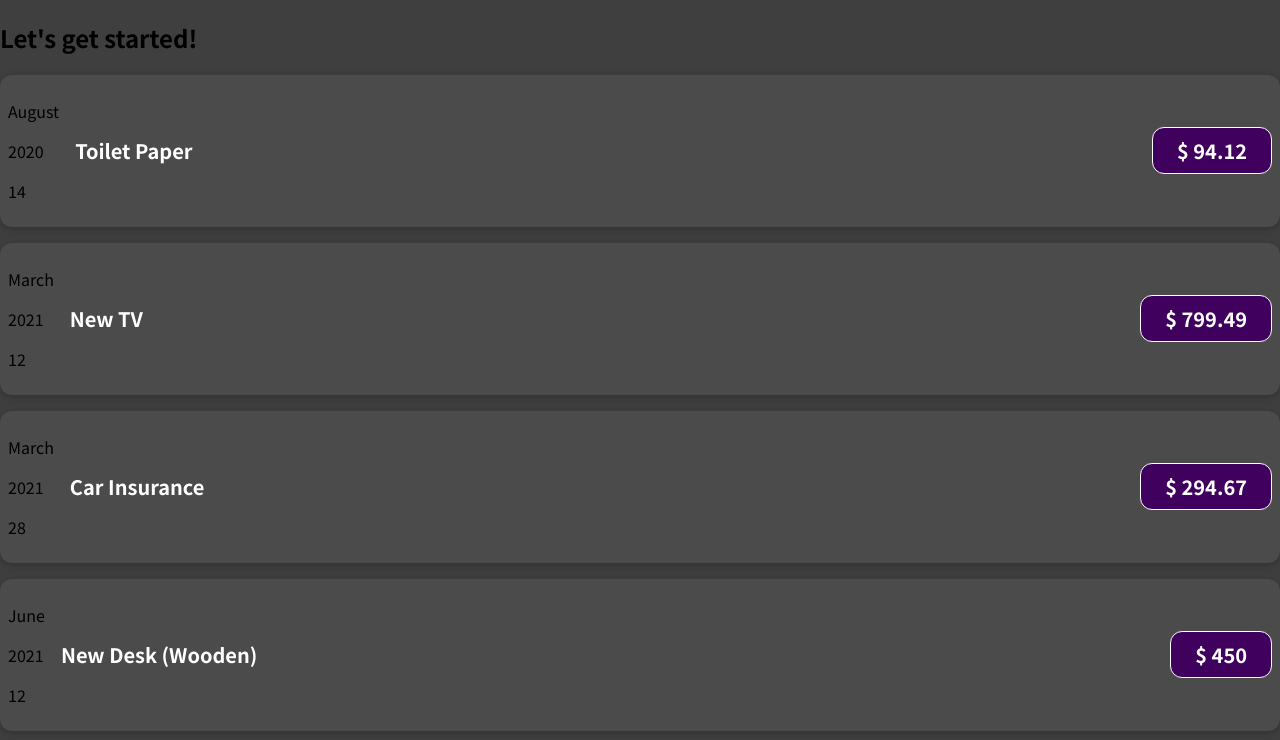
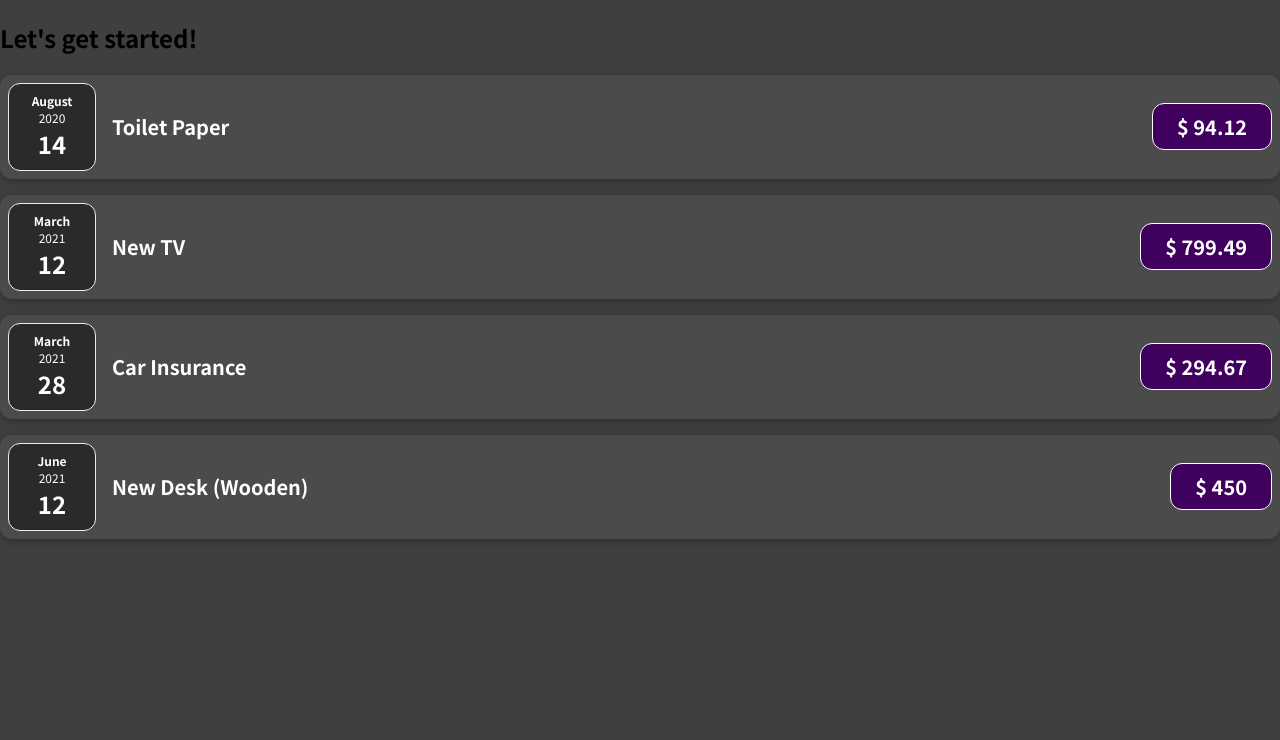
Before and after one commit to RZFalcore/udemy-react-course, a React (Create React App) app: page / in a window 1280 px wide. Shown: the top 740 px of the page. Built offline with nearby package versions, Linux system fonts and the light colour scheme.

Commit message:
added styling to ExpanseDate

```diff
--- a/src/components/ExpenseDate.css
+++ b/src/components/ExpenseDate.css
@@ -0,0 +1,26 @@
+.expense-date {
+    display: flex;
+    flex-direction: column;
+    width: 5.5rem;
+    height: 5.5rem;
+    border: 1px solid #ececec;
+    background-color: #2a2a2a;
+    color: white;
+    border-radius: 12px;
+    align-items: center;
+    justify-content: center;
+}
+
+.expense-date__month {
+    font-size: 0.75rem;
+    font-weight: bold;
+}
+
+.expense-date__year {
+    font-size: 0.75rem;
+}
+
+.expense-date__day {
+    font-size: 1.5rem;
+    font-weight: bold;
+}
--- a/src/components/ExpenseDate.js
+++ b/src/components/ExpenseDate.js
@@ -7,10 +7,10 @@
   const day = date.toLocaleString("en-US", { day: "2-digit" });
 
   return (
-    <div>
-      <p>{month}</p>
-      <p>{year}</p>
-      <p>{day}</p>
+    <div className="expense-date">
+      <div className="expense-date__month">{month}</div>
+      <div className="expense-date__year">{year}</div>
+      <div className="expense-date__day">{day}</div>
     </div>
   );
 };
```
